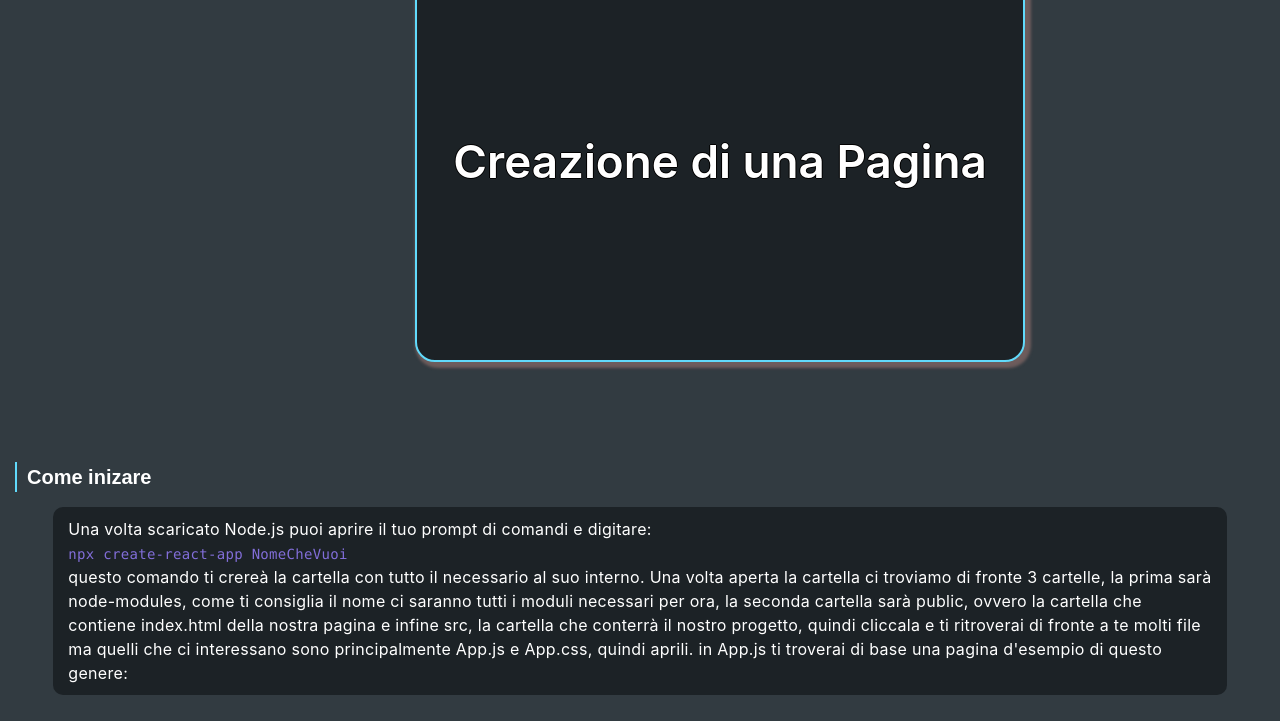
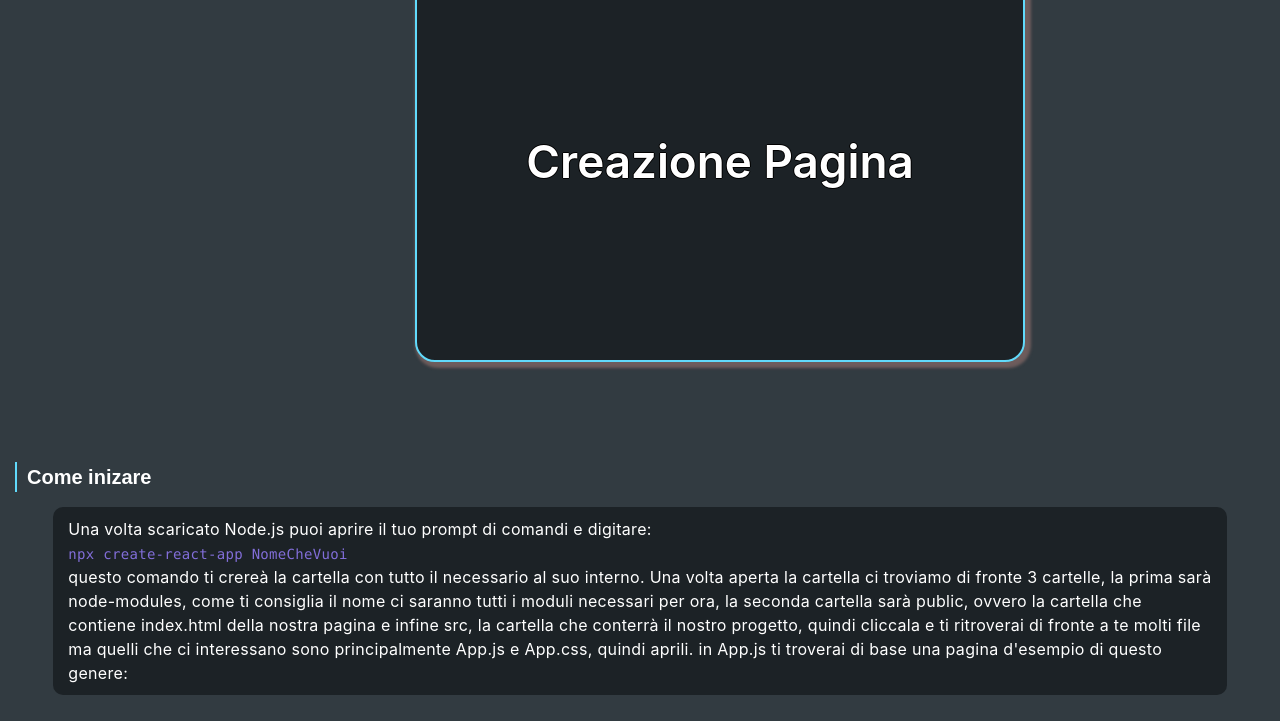
Before and after one commit to lucx-albx/Guida, a plain HTML site: page React.html in a window 1280 px wide. Shown: the part 1805-2526 px from the top of the page. Drawn offline with nearby package versions, Linux system fonts and the light colour scheme.

Commit message:
Scritta-Creazione-pagine-fixata

```diff
--- a/React.html
+++ b/React.html
@@ -196,7 +196,7 @@
             <div class="col-6 d-flex justify-content-center">
                 <div class="Tabellone d-flex align-items-center justify-content-center ">
                     <div class="row Contenitore-Title ">
-                        <h1 class="Introduzione-Title2"><font> Creazione di una Pagina </font> </h1>
+                        <h1 class="Introduzione-Title2"><font> Creazione Pagina </font> </h1>
                     </div>
                 </div>
             </div>
```
Also changed, not shown: JavaScriptAd.html (+1 -1 lines).
